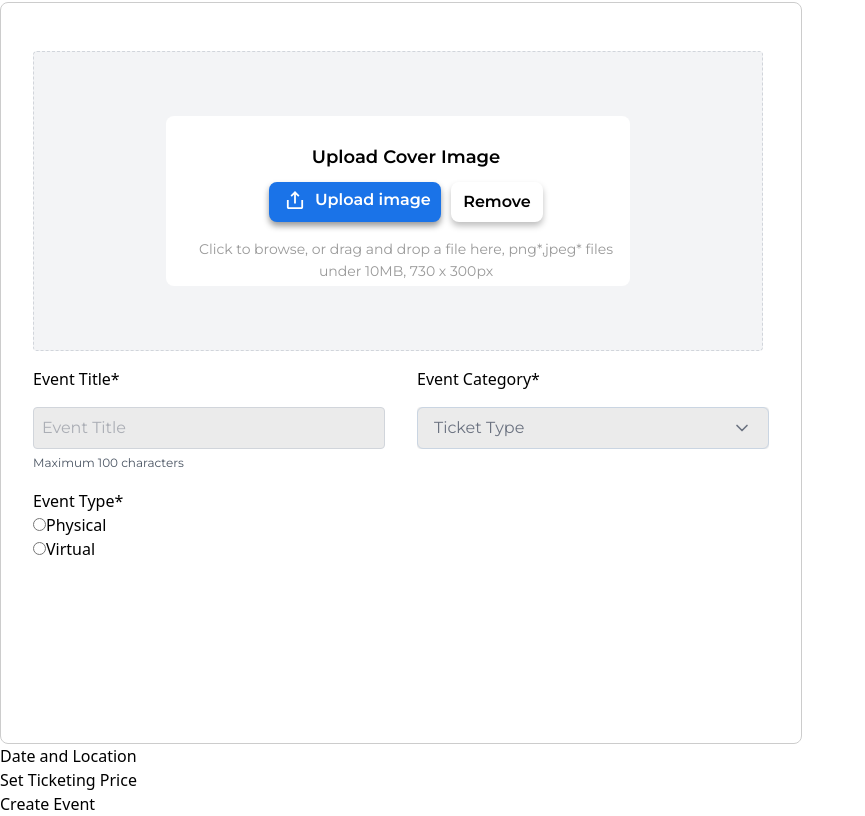
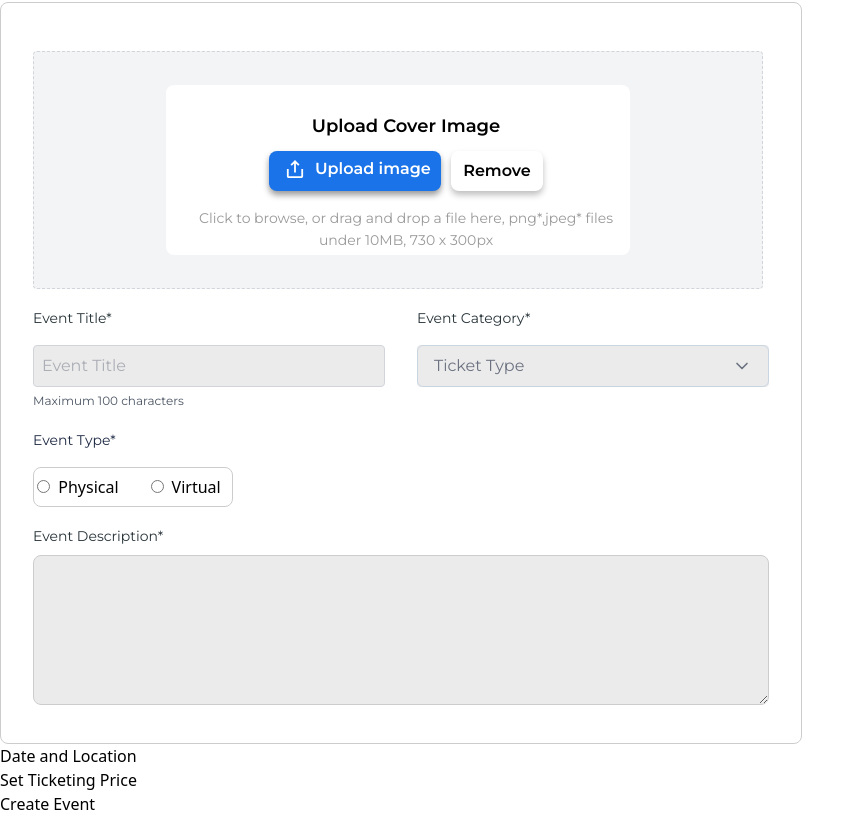
Before and after one commit to mafindijr/easy-ticketing-app, a React (Vite) app in the folder frontend/: page / in a window 1280 px wide. Shown: the part 2843-3659 px from the top of the page, without its empty margins (0-865 px from the left). Built offline with nearby package versions, Linux system fonts and the light colour scheme.

Commit message:
feat: added some imrovements to the create event component

```diff
--- a/frontend/src/components/create-event.jsx
+++ b/frontend/src/components/create-event.jsx
@@ -153,7 +153,11 @@ export default function CreateEventForm() {
 
                             <div className='grid grid-cols-2 gap-8'>
                                 <label>
-                                    Event Title*
+                                    <span
+                                    className="text-[#263238] text-[14px] leading-[20px] font-montserrat font-[400]"
+                                    >
+                                        Event Title*
+                                    </span>
                                     <Input
                                     name='eventTitle'
                                     type='text'
@@ -165,7 +169,11 @@ export default function CreateEventForm() {
                                     <span className='text-[12px] text-[#4b5563] leading-[16px] font-montserrat font-[400]'>Maximum 100 characters</span>
                                 </label>
                                 <label>
-                                    Event Category*
+                                    <span
+                                    className="text-[#263238] text-[14px] leading-[20px] font-montserrat font-[400]"
+                                    >
+                                        Event Category*
+                                    </span>
 
                                       {/* {tickets && tickets.length > 0 && ( */}
                                         <div className="mt-4 text-[#6B7280] text-base font-montserrat
@@ -228,29 +236,53 @@ export default function CreateEventForm() {
                                 </label>
                             </div>
                             <div>
-                                <span>
+                                <span
+                                    className="text-[#1f2a44] text-[14px] leading-[20px] font-montserrat font-[400]"
+                                >
                                      Event Type*
                                 </span>
-                                <div>
+                                <div
+                                    className="flex items-center justify-center gap-[24px] mt-4 border-1 h-[40px] w-[200px] rounded-[8px] border-[#cccccc]"
+                                >
                                      <div>
+                                        <label for="physical">
                                         <input
-                                        type="radio"
-                                        name="physical"
+                                            type="radio"
+                                            name="eventType"
+                                            id='physical'
                                         />
-                                        <span>Physical</span>
+                                        <span className="px-2">Physical</span>
+                                        </label>
                                      </div>
                                      <div>
+                                        <label for="virtual">
                                         <input
-                                        type="radio"
-                                        name="virtual"
+                                            type="radio"
+                                            name="eventType"
+                                            id="virtual"
                                         />
-                                        <span>Virtual</span>
+                                        <span className="px-2">Virtual</span>
+                                        </label>
                                      </div>
+                                </div>
+                            </div>
+                            <div>
+                                <span
+                                    className="text-[#263238] text-[14px] leading-[20px] font-montserrat font-[400]"
+                                >
+                                    Event Description*
+                                </span>
+                                <div>
+                                    <textarea
+                                        required
+                                        className="w-full h-[150px] bg-[#ebebeb] mt-2 border-1 h-[40px] w-[200px] rounded-[8px] border-[#cccccc]"
+                                    ></textarea>
                                 </div>
                             </div>
                         </div>
                     </div>
                 </div>
+
                 <div>
                 <span>Date and Location</span>
                 <div></div>
```
